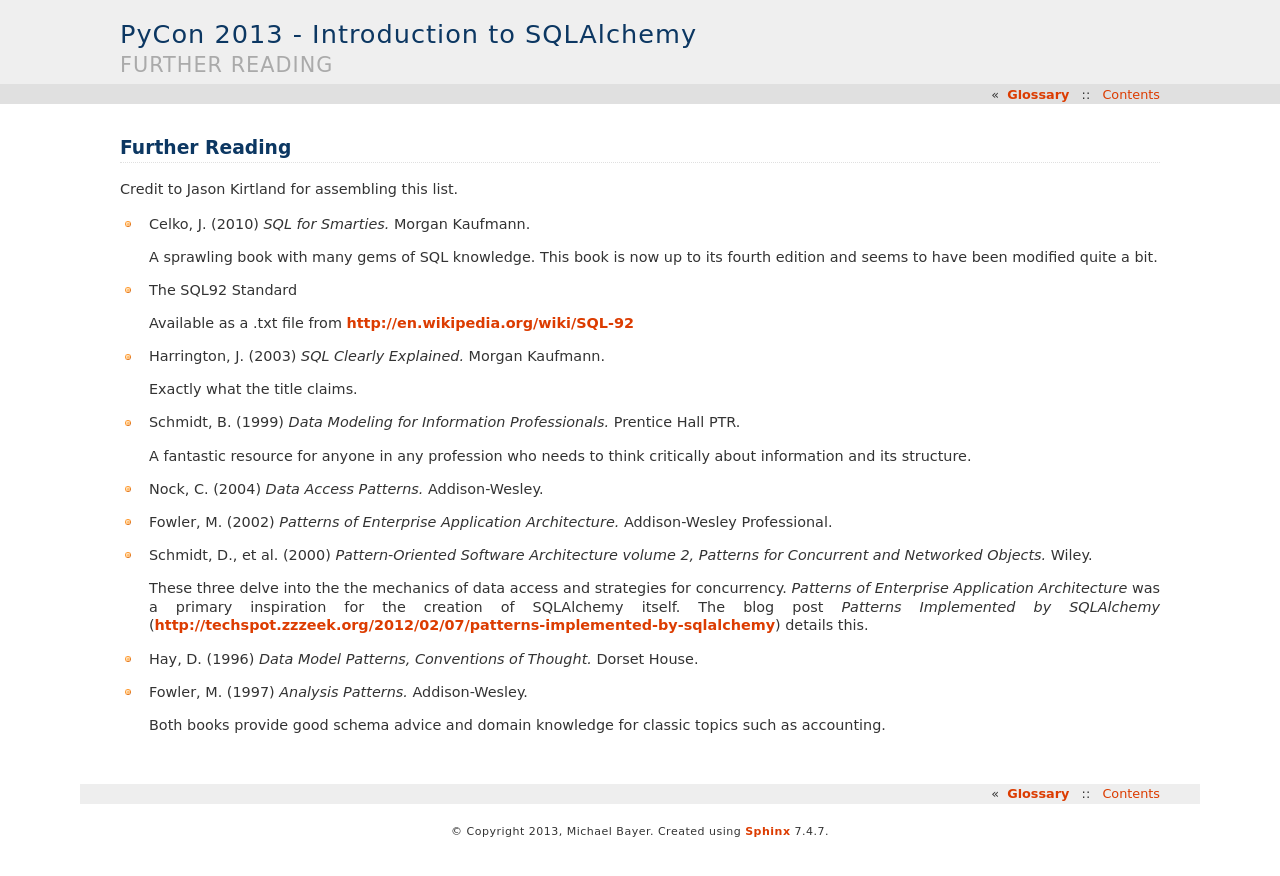
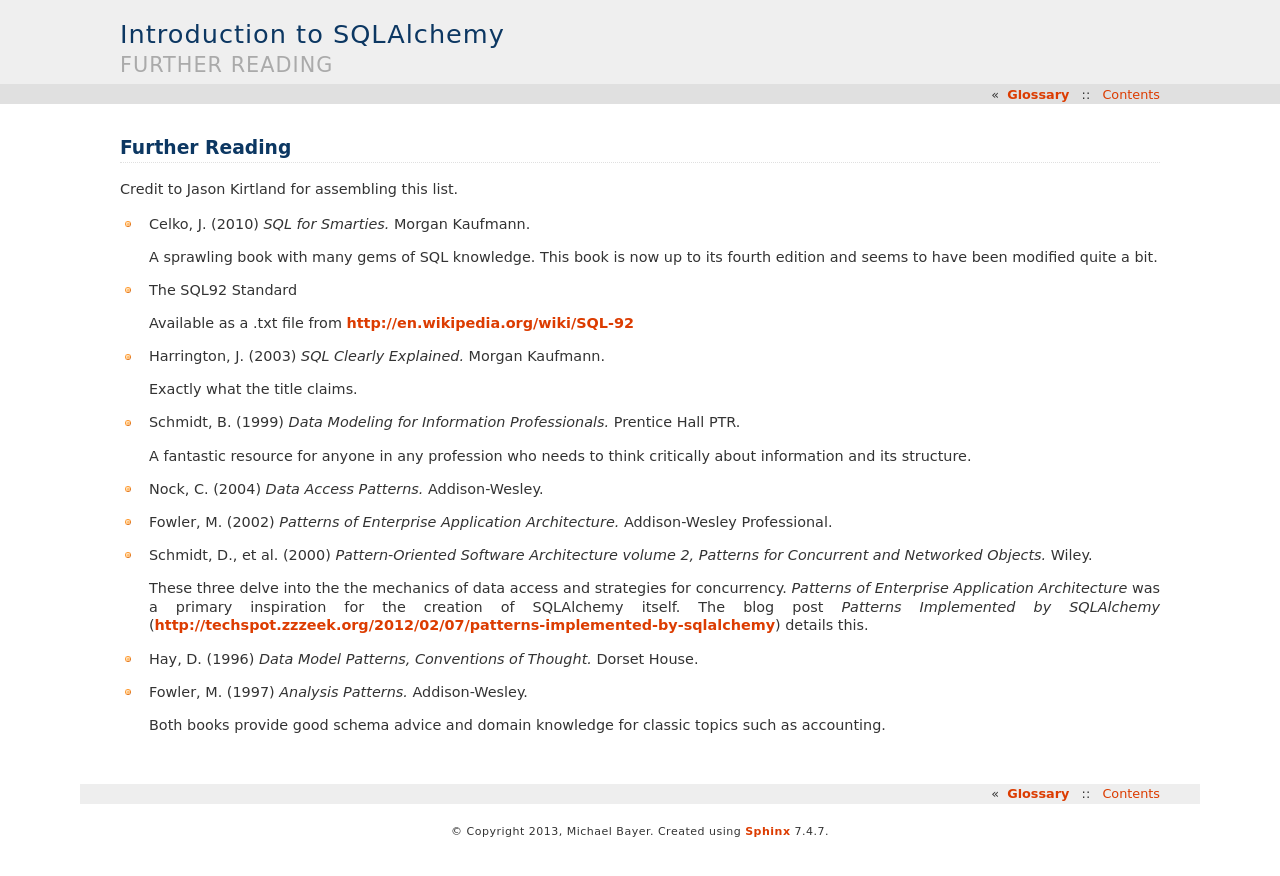
Before and after one commit to zzzeek/sqla_tutorial, a Sphinx documentation site: the page built from handout/source/reading.rst, in a window 1280 px wide. Shown: the top 876 px of the page. Built offline with Sphinx 7.4.7, drawn with Linux system fonts in a browser that asks for light colours; pages that are not in the unit, such as notebooks, are missing from menus.

```diff
--- a/handout/source/conf.py
+++ b/handout/source/conf.py
@@ -1,6 +1,6 @@
 # -*- coding: utf-8 -*-
 #
-# PyCon 2013 - Introduction to SQLAlchemy documentation build configuration file, created by
+# Introduction to SQLAlchemy documentation build configuration file, created by
 # sphinx-quickstart on Sat Feb  9 12:25:11 2013.
 #
 # This file is execfile()d with the current directory set to its containing dir.
@@ -42,7 +42,7 @@ nitpicky = True
 master_doc = 'index'
 
 # General information about the project.
-project = u'PyCon 2013 - Introduction to SQLAlchemy'
+project = u'Introduction to SQLAlchemy'
 copyright = u'2013, Michael Bayer'
 
 # The version info for the project you're documenting, acts as replacement for
@@ -60,7 +60,7 @@ release = '1'
 
 # There are two options for replacing |today|: either, you set today to some
 # non-false value, then it is used:
-today = 'March 14, 2013'
+today = 'June 17, 2013'
 # Else, today_fmt is used as the format for a strftime call.
 #today_fmt = '%B %d, %Y'
 
@@ -166,7 +166,7 @@ html_static_path = ['_static']
 #html_file_suffix = None
 
 # Output file base name for HTML help builder.
-htmlhelp_basename = 'PyCon2013-IntroductiontoSQLAlchemydoc'
+htmlhelp_basename = 'IntroductiontoSQLAlchemydoc'
 
 
 # -- Options for LaTeX output --------------------------------------------------
@@ -185,7 +185,7 @@ latex_elements = {
 # Grouping the document tree into LaTeX files. List of tuples
 # (source start file, target name, title, author, documentclass [howto/manual]).
 latex_documents = [
-  ('index', 'handout.tex', u'PyCon 2013 - Introduction to SQLAlchemy',
+  ('index', 'handout.tex', u'Introduction to SQLAlchemy',
    u'Michael Bayer', 'manual'),
 ]
 
@@ -221,7 +221,7 @@ latex_elements = {
 # One entry per manual page. List of tuples
 # (source start file, name, description, authors, manual section).
 man_pages = [
-    ('index', 'pycon2013-introductiontosqlalchemy', u'PyCon 2013 - Introduction to SQLAlchemy',
+    ('index', 'introductiontosqlalchemy', u'Introduction to SQLAlchemy',
      [u'Michael Bayer'], 1)
 ]
 
@@ -235,8 +235,8 @@ man_pages = [
 # (source start file, target name, title, author,
 #  dir menu entry, description, category)
 texinfo_documents = [
-  ('index', 'PyCon2013-IntroductiontoSQLAlchemy', u'PyCon 2013 - Introduction to SQLAlchemy',
-   u'Michael Bayer', 'PyCon2013-IntroductiontoSQLAlchemy', 'One line description of project.',
+  ('index', 'IntroductiontoSQLAlchemy', u'Introduction to SQLAlchemy',
+   u'Michael Bayer', 'IntroductiontoSQLAlchemy', 'One line description of project.',
    'Miscellaneous'),
 ]
 
```
Also changed, not shown: handout/source/front.rst (+10 -10 lines), handout/source/index.rst (+3 -4 lines), 3 other files.
